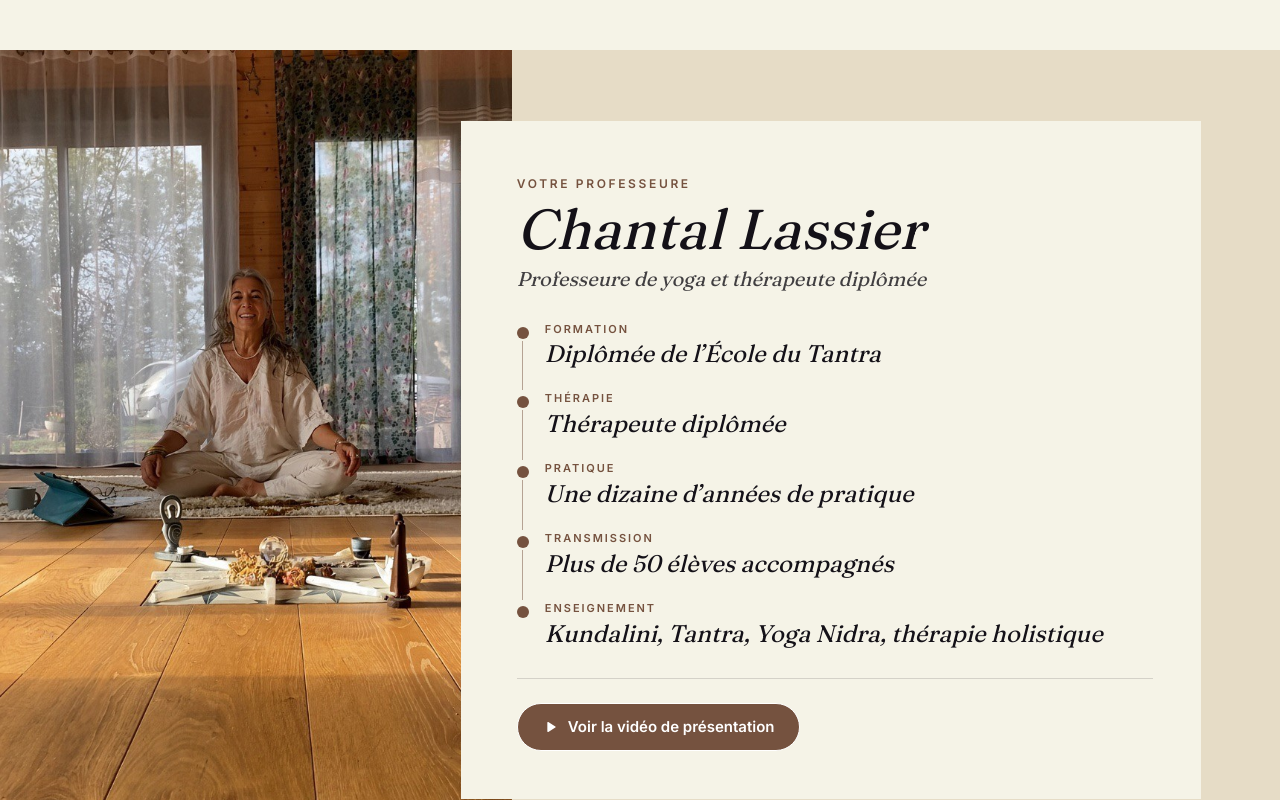
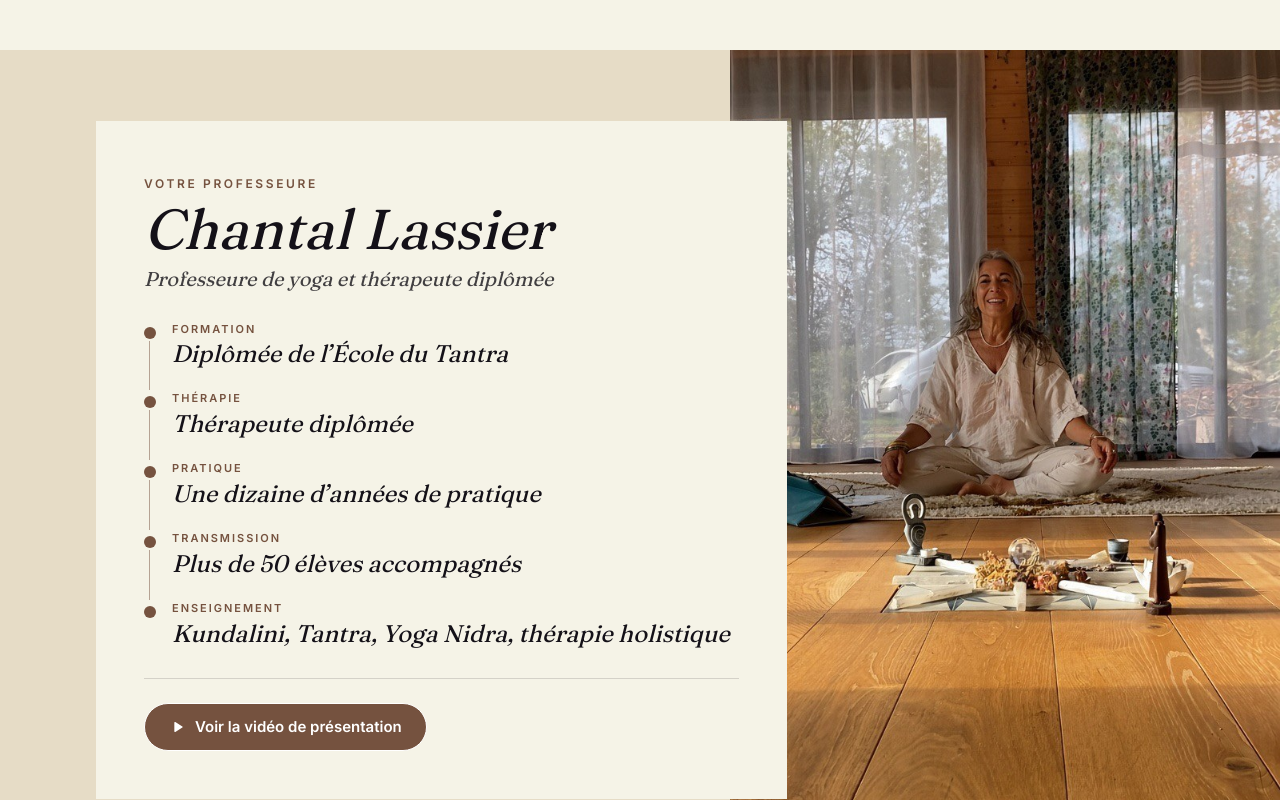
Before and after one commit to maxwelito-lgtm/YogaKunda, a Next.js app: page / in a window 1280 px wide. Shown: the part 3020-3820 px from the top of the page. Built offline with nearby package versions, Linux system fonts and the light colour scheme; no server answers.

Commit message:
Fiche Chantal : photo à droite sur grand écran

```diff
--- a/components/ProfesseureSection.tsx
+++ b/components/ProfesseureSection.tsx
@@ -20,19 +20,19 @@ export default function ProfesseureSection() {
     >
       <div className="mx-auto grid max-w-5xl items-center gap-6 px-4 sm:px-6 md:grid-cols-[minmax(0,420px)_minmax(0,1fr)] md:gap-0 lg:contents">
         {/* Photo : portrait entier, jamais coupé sur mobile */}
-        <div className="relative mx-auto aspect-[4/5] w-full max-w-[340px] md:aspect-[11/16] md:max-w-none lg:absolute lg:inset-y-0 lg:left-0 lg:aspect-auto lg:w-[40%]">
+        <div className="relative mx-auto aspect-[4/5] w-full max-w-[340px] md:aspect-[11/16] md:max-w-none lg:absolute lg:inset-y-0 lg:left-auto lg:right-0 lg:aspect-auto lg:w-[43%]">
           <Image
             src="/images/lieu1.jpg"
             alt="Chantal assise en tailleur dans la salle de pratique"
             fill
             loading="lazy"
-            sizes="(min-width: 1024px) 40vw, (min-width: 768px) 420px, 340px"
+            sizes="(min-width: 1024px) 43vw, (min-width: 768px) 420px, 340px"
             className="object-cover [object-position:center_20%] md:[object-position:center_58%]"
           />
         </div>
 
         {/* Fiche : compacte, chevauche légèrement la photo sur écran large */}
-        <div className="relative z-10 bg-[#F5F3E7] p-5 text-encre sm:p-7 md:-ml-16 md:py-9 md:pl-12 md:pr-9 lg:my-16 lg:ml-[36%] lg:w-full lg:max-w-[740px] lg:p-12 lg:pl-14">
+        <div className="relative z-10 bg-[#F5F3E7] p-5 text-encre sm:p-7 md:-ml-16 md:py-9 md:pl-12 md:pr-9 lg:my-16 lg:ml-[7.5%] lg:w-[54%] lg:max-w-[780px] lg:p-12">
           <span className="text-xs font-semibold uppercase tracking-[0.22em] text-[#75523F]">
             Votre professeure
           </span>
```
